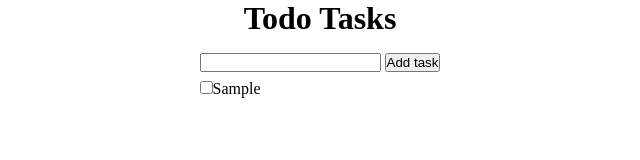
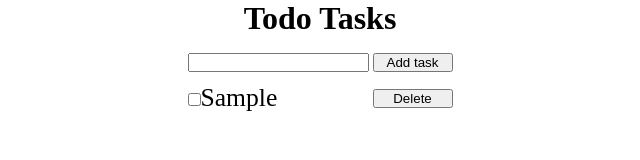
Before and after one commit to HaliTran/todo-app, a website built with Vite: page index.html in a window 1280 px wide. Both pictures are taken after typing "Sample" into the empty fields and a click on the button "Add task". Shown: the whole page, without its empty margins (320-960 px from the left). Built offline with nearby package versions, Linux system fonts and the light colour scheme.

Commit message:
Add delete button when task is created

```diff
--- a/main.js
+++ b/main.js
@@ -4,12 +4,25 @@ const addTaskButton = document.querySelector('#add-task-btn');
 const taskInput = document.querySelector('#task-to-add');
 const listOfTasks = document.querySelector('#list-of-tasks');
 
+function createDeleteButton() {
+  const deleteTaskButton = document.createElement('button');
+  deleteTaskButton.setAttribute('type', 'button');
+  deleteTaskButton.className = 'delete-task-btn';
+  deleteTaskButton.textContent = 'Delete';
+
+  return deleteTaskButton;
+}
+
 function addTaskBtnHandler(event) {
   if (event.type === 'click' || event.key === 'Enter') {
     const task = document.querySelector('#task-to-add');
     const newTaskContainer = document.createElement('article');
+    const taskInfoContainer = document.createElement('div');
     const checkBoxInput = document.createElement('input');
     const taskDescription = document.createElement('p');
+    const deleteTaskButton = createDeleteButton();
+
+    taskInfoContainer.className = 'task-info-container';
 
     if (task.value === '') {
       alert('No task was added.');
@@ -30,8 +43,10 @@ function addTaskBtnHandler(event) {
     taskDescription.classList.add('task');
 
     newTaskContainer.classList.add(`task-${taskId}`);
-    newTaskContainer.append(checkBoxInput);
-    newTaskContainer.append(taskDescription);
+    taskInfoContainer.append(checkBoxInput);
+    taskInfoContainer.append(taskDescription);
+    newTaskContainer.append(taskInfoContainer);
+    newTaskContainer.append(deleteTaskButton);
 
     listOfTasks.append(newTaskContainer);
     task.value = '';
--- a/styles/styles.css
+++ b/styles/styles.css
@@ -21,8 +21,18 @@ main {
   gap: var(--spacing-unit);
 }
 
+article[class*='task'] {
+  display: flex;
+  justify-content: space-between;
+  align-items: center;
+}
+
+#add-task-btn {
+  width: var(--spacing-unit-x5);
+}
+
 #list-of-tasks {
-  margin-top: var(--spacing-unit-half);
+  margin-top: calc(var(--spacing-unit) * 0.7);
   display: flex;
   flex-direction: column;
   justify-content: center;
@@ -31,4 +41,9 @@ main {
 
 .task {
   display: inline-block;
+  font-size: calc(var(--spacing-unit-x2) * 0.8);
 }
+
+.delete-task-btn {
+  width: var(--spacing-unit-x5);
+}
```
